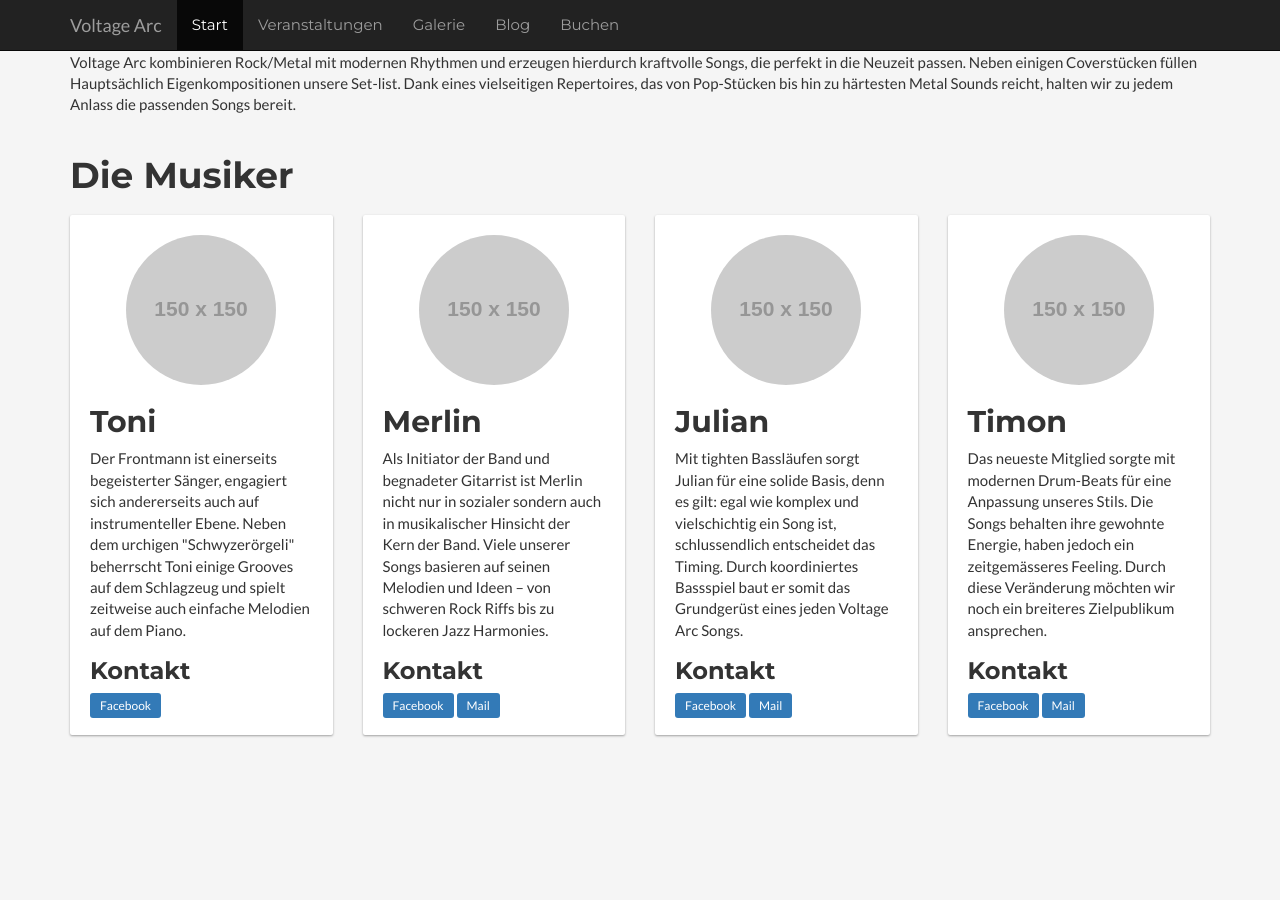
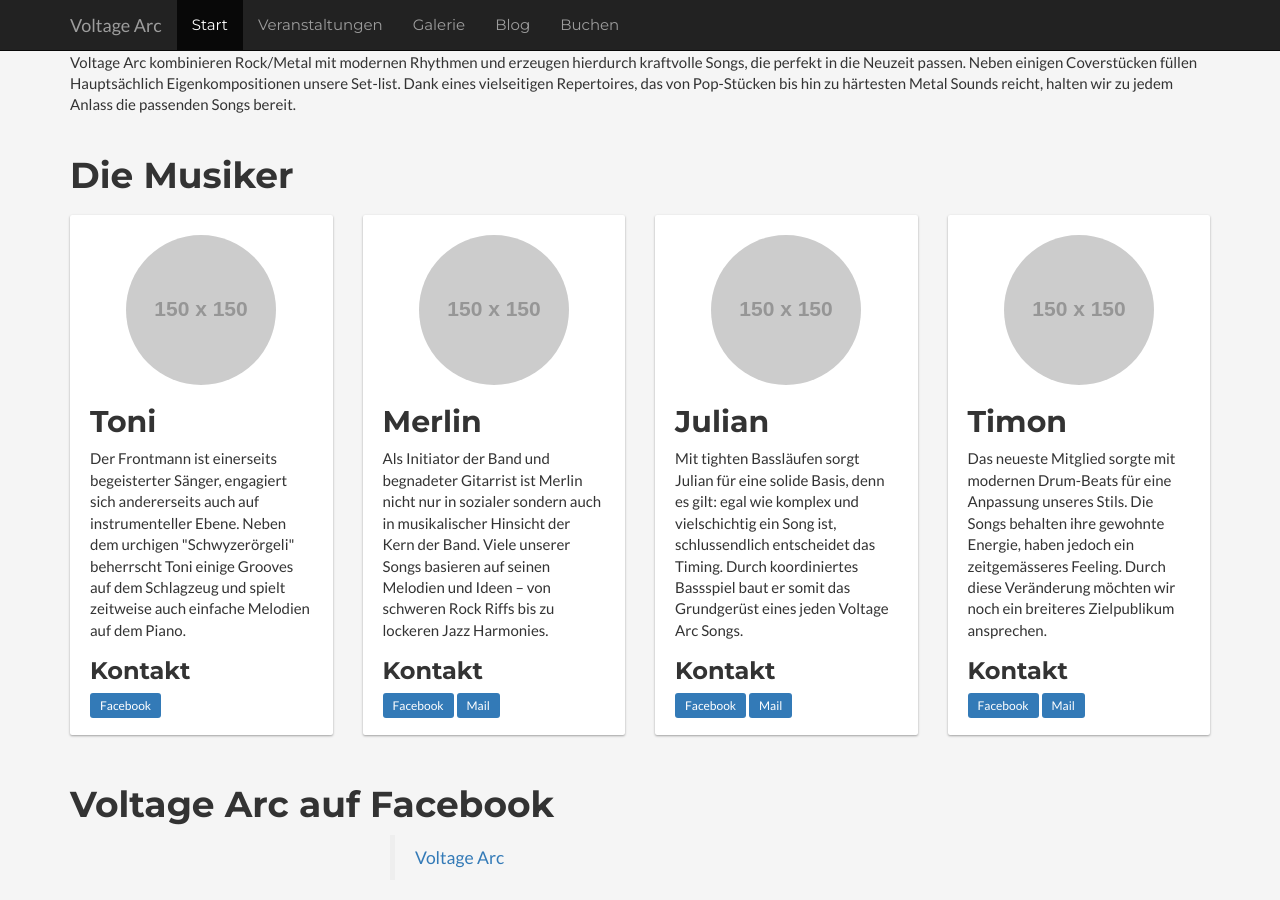
Before and after one commit to theCubix/va, a Jekyll site: the page built from index.html, in a window 1280 px wide and 900 px high, scrolled down 938 px. Built offline with Jekyll 4.4.1, drawn with Linux system fonts in a browser that asks for light colours; before the commit the page ends 1683 px from its top, so only the background shows below that.

Commit message:
Added Facebook support to Landing Page

```diff
--- a/css/custom.css
+++ b/css/custom.css
@@ -104,6 +104,12 @@
     padding-top: 190px;
     padding-top: 35vh;
     font-size: 4em;
+}
+
+/* --- Facebook Page Plugin --- */
+.fb-page-container {
+    margin: 0 auto;
+    max-width: 500px;
 }
 
 
--- a/index.html
+++ b/index.html
@@ -64,4 +64,8 @@
             </div>
         </div>
     </div>
+    <h1 class="margin-top-plus">Voltage Arc auf Facebook</h1>
+    <div class="fb-page-container">
+        <div class="fb-page" data-href="https://www.facebook.com/Voltage-Arc-1526604557555919/" data-tabs="timeline" data-width="500px" data-small-header="false" data-adapt-container-width="true" data-hide-cover="false" data-show-facepile="true"><blockquote cite="https://www.facebook.com/Voltage-Arc-1526604557555919/" class="fb-xfbml-parse-ignore"><a href="https://www.facebook.com/Voltage-Arc-1526604557555919/">Voltage Arc</a></blockquote></div>
+    </div>
 </div>
```
Also changed, not shown: 2 other files.
